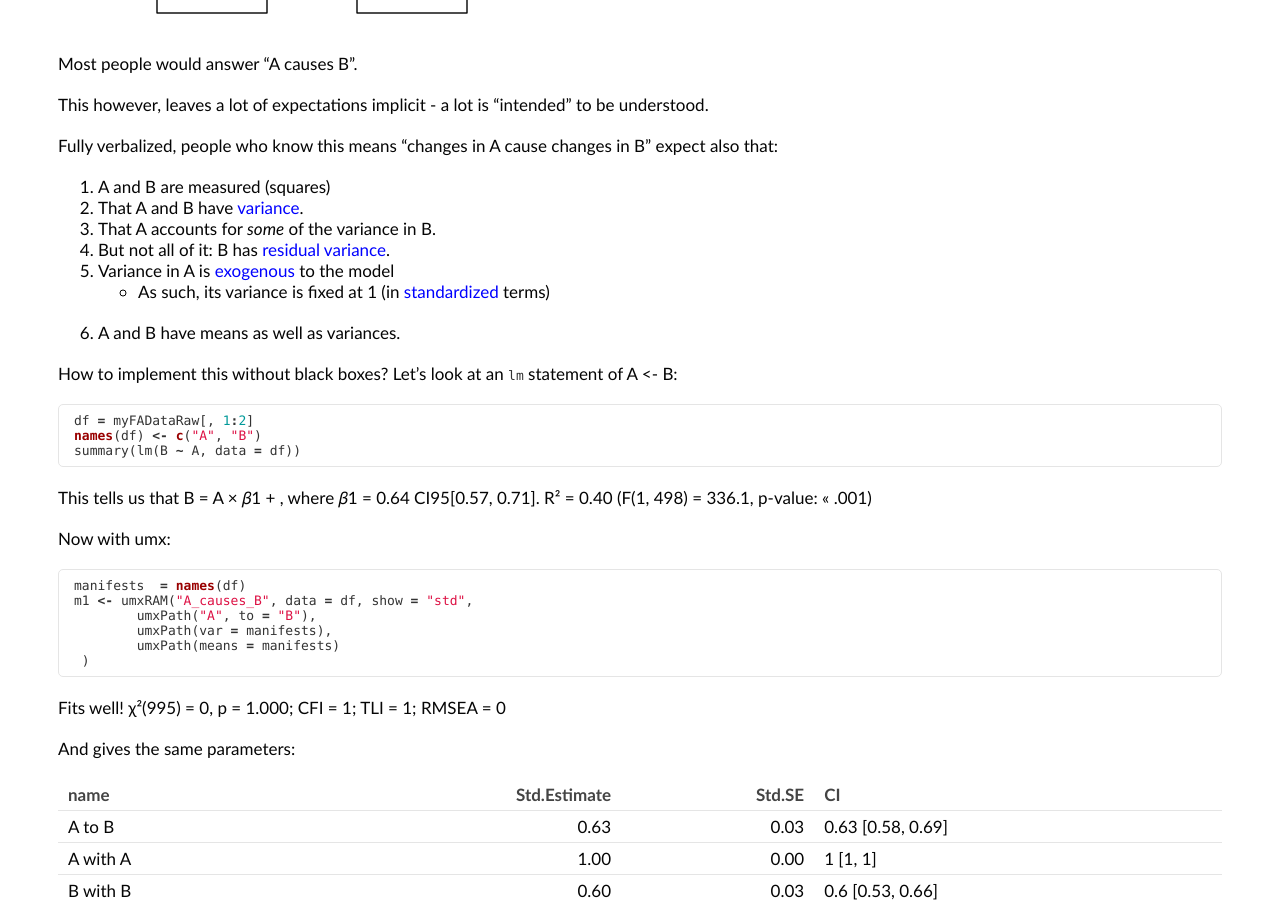
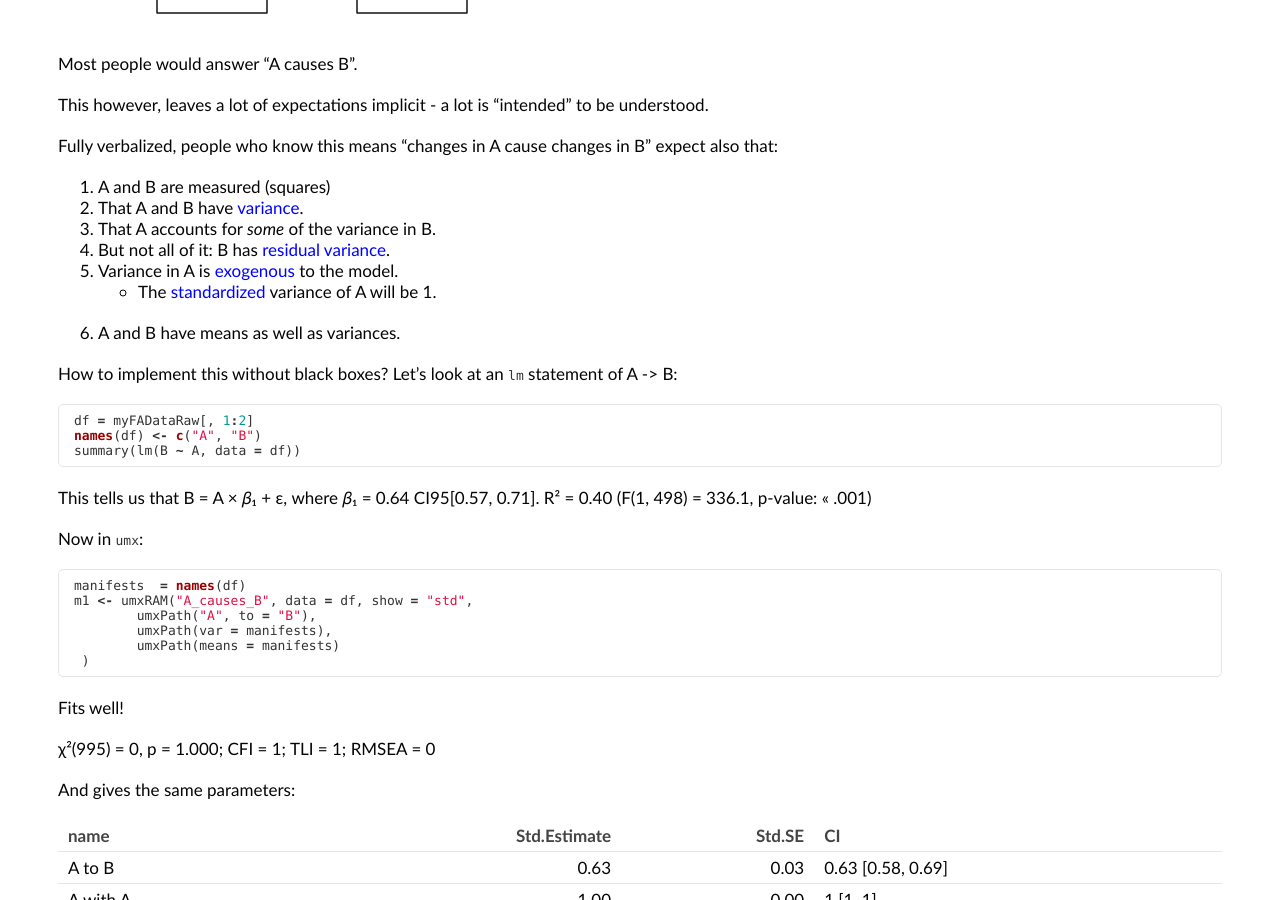
Before and after one commit to tbates/tbates.github.io, a Jekyll site: the page built from _posts/2000-11-23-base-What_you_want_is_what_you_get.markdown, in a window 1280 px wide and 900 px high, scrolled down 931 px. Built offline with Jekyll 4.4.1, drawn with Linux system fonts in a browser that asks for light colours; some of the changed text lies outside the part shown.

Commit message:
fixes to model desc

````diff
--- a/_posts/2000-11-23-base-What_you_want_is_what_you_get.markdown
+++ b/_posts/2000-11-23-base-What_you_want_is_what_you_get.markdown
@@ -46,20 +46,21 @@ Fully verbalized, people who know this means "changes in A cause changes in B" e
 2. That A and B have [variance](https://en.wikipedia.org/wiki/Index_of_dispersion).
 2. That A accounts for *some* of the variance in B.
 3. But not all of it: B has [residual variance](https://en.wikipedia.org/wiki/Explained_variation).
-4. Variance in A is [exogenous](https://en.wikipedia.org/wiki/Exogeny) to the model
- * As such, its variance is fixed at 1 (in [standardized](https://en.wikipedia.org/wiki/Standard_score) terms)
+4. Variance in A is [exogenous](https://en.wikipedia.org/wiki/Exogeny) to the model.
+ * The [standardized](https://en.wikipedia.org/wiki/Standard_score) variance of A will be 1.
 5. A and B have means as well as variances.
 
-How to implement this without black boxes? Let's look at an `lm` statement of A <- B:
+How to implement this without black boxes? Let's look at an `lm` statement of A -> B:
 
 ```r
 df = myFADataRaw[, 1:2]
 names(df) <- c("A", "B")
 summary(lm(B ~ A, data = df))
 ```
-This tells us that B = A × 𝛽1 + , where 𝛽1 = 0.64  CI95[0.57, 0.71]. R² = 0.40 (F(1, 498) = 336.1,  p-value: << .001)
 
-Now with umx:
+This tells us that B = A × 𝛽₁ + ε, where 𝛽₁ = 0.64  CI95[0.57, 0.71]. R² = 0.40 (F(1, 498) = 336.1,  p-value: << .001)
+
+Now in `umx`:
 
  ```r
 manifests  = names(df)
@@ -71,6 +72,7 @@ m1 <- umxRAM("A_causes_B", data = df, show = "std",
 ```
 
 Fits well!
+
 χ²(995) = 0, p = 1.000; CFI = 1; TLI = 1; RMSEA = 0
 
 And gives the same parameters:
@@ -86,6 +88,7 @@ And gives the same parameters:
  umx_show(m1)
  plot(m1)
 ```
+
 <img src="/media/base/A_causes_B.png" alt="lm(B ~ A, data = df)">
 
 ### More complex ( and realistic) models...
````
Also changed, not shown: other parts of _posts/2000-11-23-base-What_you_want_is_what_you_get.markdown (+1 -4 lines).
